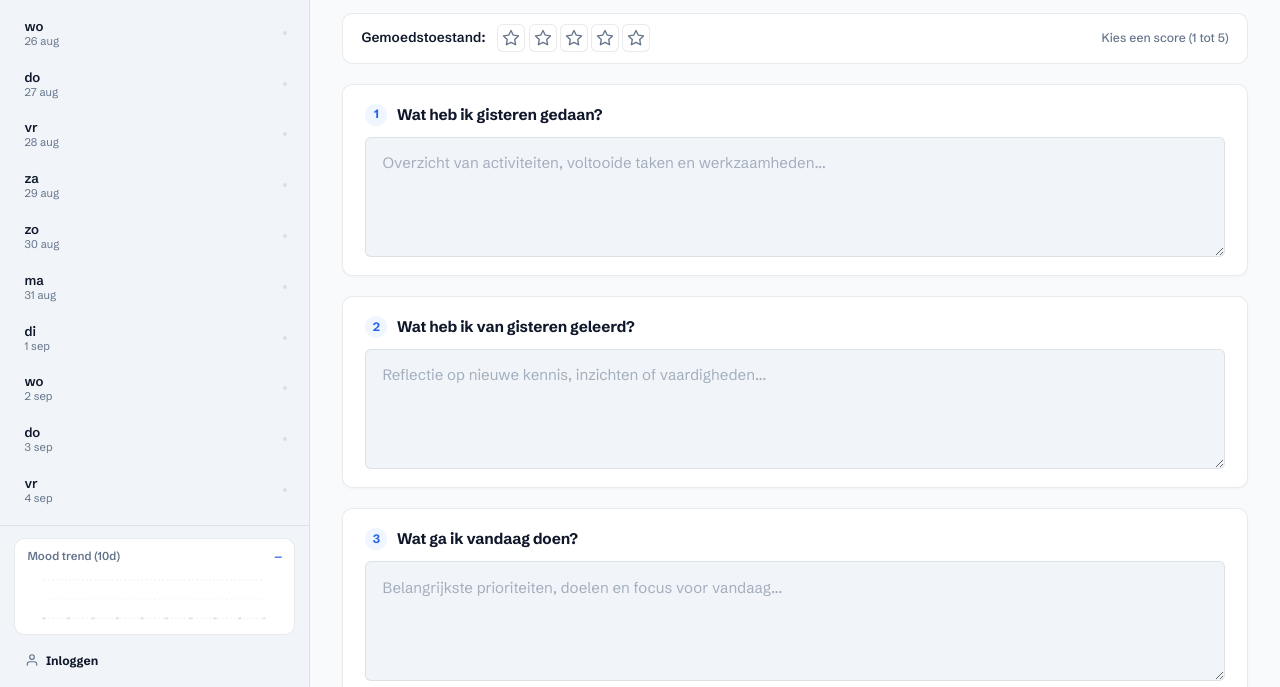
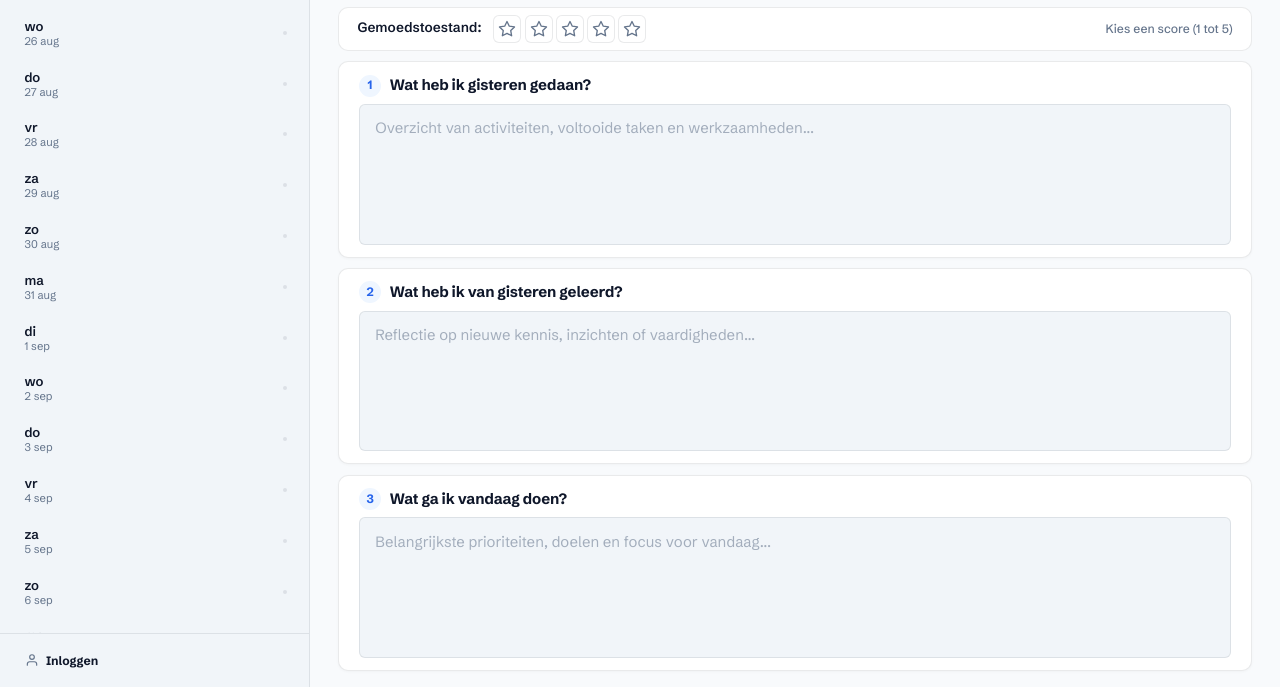
Before and after one commit to DaanHessen/futureproof-met-AI, a website with bundled scripts: page index.html in a window 1280 px wide. Shown: the part 113-800 px from the top of the page. Built offline with nearby package versions, Linux system fonts and the light colour scheme; files whose address does not match are found by name; a web font is replaced by a local one.

Commit message:
UI: verwijder mood trend uit zijbalk en laat 3 formulieren dynamisch de viewporthoogte vullen

```diff
--- a/css/style.css
+++ b/css/style.css
@@ -284,52 +284,6 @@ input, textarea {
   gap: 0.65rem;
 }
 
-.mood-chart-box {
-  background: var(--bg-surface);
-  border: 1px solid var(--border);
-  border-radius: var(--radius-md);
-  padding: 0.6rem 0.75rem 0.35rem;
-}
-
-.mood-chart-top {
-  display: flex;
-  justify-content: space-between;
-  align-items: center;
-  font-size: 0.72rem;
-  margin-bottom: 0.2rem;
-}
-
-.mood-chart-label {
-  color: var(--text-muted);
-  font-weight: 600;
-}
-
-.mood-chart-stat {
-  font-weight: 700;
-  font-family: var(--font-mono);
-  color: var(--accent-blue);
-}
-
-.mini-chart-svg {
-  width: 100%;
-  height: 60px;
-  display: block;
-}
-
-.chart-dot-active {
-  fill: var(--bg-surface);
-  stroke: var(--accent-blue);
-  stroke-width: 2;
-}
-
-.chart-dot-empty {
-  fill: var(--border);
-}
-
-.chart-point:hover circle {
-  stroke-width: 3;
-}
-
 .sidebar-user-btn {
   width: 100%;
   padding: 0.45rem 0.65rem;
@@ -536,19 +490,21 @@ input, textarea {
 }
 
 /* ==========================================================================
-   Verticale Vragenlayout (Onder elkaar, span over viewport, verticaal scrollbaar)
+   Verticale Vragenlayout (Dynamisch passend in de viewport, flexibele hoogte)
    ========================================================================== */
 .editor-workspace {
   flex: 1;
   display: flex;
   flex-direction: column;
-  padding: 1.25rem 2rem 3rem;
-  gap: 1.25rem;
+  padding: 0.85rem 1.75rem 1rem;
+  gap: 0.65rem;
   overflow-y: auto;
   overflow-x: hidden;
   height: 100%;
+  min-height: 0;
   min-width: 0;
   width: 100%;
+  box-sizing: border-box;
   scrollbar-width: thin;
 }
 
@@ -557,7 +513,7 @@ input, textarea {
   display: flex;
   align-items: center;
   justify-content: space-between;
-  padding: 0.65rem 1.15rem;
+  padding: 0.45rem 1.15rem;
   background: var(--bg-surface);
   border: 1px solid var(--border);
   border-radius: var(--radius-md);
@@ -631,24 +587,26 @@ input, textarea {
   font-weight: 500;
 }
 
-/* Verticale Stack: Vult de volledige beschikbare viewport breedte */
+/* Verticale Stack: Verdeelt alle overgebleven viewporthoogte evenredig */
 .questions-grid {
+  flex: 1;
   display: flex;
   flex-direction: column;
-  gap: 1.25rem;
+  gap: 0.65rem;
   width: 100%;
-  min-width: 0;
-  flex-shrink: 0;
+  min-height: 0;
   box-sizing: border-box;
 }
 
 .prompt-column {
+  flex: 1 1 0;
+  min-height: 90px;
   display: flex;
   flex-direction: column;
   background: var(--bg-surface);
   border: 1px solid var(--border);
   border-radius: var(--radius-md);
-  padding: 1.15rem 1.4rem;
+  padding: 0.75rem 1.25rem;
   width: 100%;
   min-width: 0;
   box-sizing: border-box;
@@ -665,18 +623,18 @@ input, textarea {
   display: flex;
   align-items: center;
   justify-content: space-between;
-  margin-bottom: 0.65rem;
+  margin-bottom: 0.45rem;
   flex-shrink: 0;
 }
 
 .prompt-title {
-  font-size: 0.96rem;
+  font-size: 0.94rem;
   font-weight: 700;
   color: var(--text-heading);
   letter-spacing: -0.01em;
   display: inline-flex;
   align-items: center;
-  gap: 0.6rem;
+  gap: 0.55rem;
 }
 
 .prompt-step-num {
@@ -694,21 +652,23 @@ input, textarea {
 }
 
 .prompt-textarea {
+  flex: 1;
+  height: 100%;
+  min-height: 0;
   width: 100%;
   min-width: 100%;
   max-width: 100%;
-  min-height: 120px;
   box-sizing: border-box;
-  padding: 0.85rem 1rem;
-  font-size: 0.94rem;
-  line-height: 1.6;
+  padding: 0.7rem 0.95rem;
+  font-size: 0.93rem;
+  line-height: 1.55;
   border-radius: var(--radius-sm);
   border: 1px solid var(--border);
   background: var(--bg-subtle);
   color: var(--text-main);
   outline: none;
   font-family: var(--font-sans);
-  resize: vertical;
+  resize: none;
   overflow-y: auto;
   scrollbar-width: thin;
   transition: border-color var(--transition), background var(--transition);
--- a/index.html
+++ b/index.html
@@ -74,11 +74,8 @@
         <!-- Dynamisch gevuld door app.js -->
       </nav>
 
-      <!-- Onderkant zijbalk: 10-dagen mood curve & gebruiker -->
+      <!-- Onderkant zijbalk: gebruiker -->
       <div class="sidebar-footer">
-        <div id="sidebar-mood-chart">
-          <!-- Dynamisch gevuld door mood-chart.js -->
-        </div>
         <button type="button" class="sidebar-user-btn" id="auth-btn" title="Account beheren">
           <svg width="14" height="14" viewBox="0 0 24 24" fill="none" stroke="currentColor" stroke-width="2" stroke-linecap="round" stroke-linejoin="round"><path d="M20 21v-2a4 4 0 0 0-4-4H8a4 4 0 0 0-4 4v2"/><circle cx="12" cy="7" r="4"/></svg>
           <strong id="auth-btn-label">Inloggen / Registreren</strong>
--- a/js/app.js
+++ b/js/app.js
@@ -25,7 +25,6 @@ import {
   pushAllEntriesToSupabase,
   fetchEntriesFromSupabase
 } from './storage.js';
-import { renderMoodChart } from './mood-chart.js';
 import { getDailyQuote } from './quotes.js';
 
 let activeDateStr = getTodayDateString();
@@ -42,7 +41,6 @@ document.addEventListener('DOMContentLoaded', async () => {
   initQuote();
   initMoodSelector();
   initQuestions();
-  initChart();
   initExport();
   initAuthModal();
   initDatabaseModal();
@@ -56,7 +54,6 @@ document.addEventListener('DOMContentLoaded', async () => {
 window.addEventListener('dagboek:saved', () => {
   renderSidebarDaysList();
   updateHeaderStats();
-  renderMoodChart('sidebar-mood-chart', (date) => selectDate(date));
 });
 
 function getTodayDateString() {
@@ -215,12 +212,6 @@ function renderSidebarDaysList() {
   });
 }
 
-function autoGrowTextarea(textarea) {
-  if (!textarea) return;
-  textarea.style.height = 'auto';
-  textarea.style.height = `${Math.max(120, textarea.scrollHeight)}px`;
-}
-
 function initQuestions() {
   const container = document.getElementById('questions-container');
   if (!container) return;
@@ -250,7 +241,6 @@ function initQuestions() {
     const textarea = document.getElementById(`input-${q.id}`);
     if (textarea) {
       textarea.addEventListener('input', () => {
-        autoGrowTextarea(textarea);
         triggerAutoSave();
       });
     }
@@ -335,7 +325,6 @@ function loadEntryForDate(dateStr) {
     const textarea = document.getElementById(`input-${q.id}`);
     if (textarea) {
       textarea.value = entry[q.id] || '';
-      autoGrowTextarea(textarea);
     }
   });
 
@@ -400,10 +389,6 @@ function initQuote() {
   window.addEventListener('dagboek:quote-updated', (e) => {
     render(e.detail);
   });
-}
-
-function initChart() {
-  renderMoodChart('sidebar-mood-chart', (date) => selectDate(date));
 }
 
 function updateHeaderStats() {
--- a/public/css/style.css
+++ b/public/css/style.css
@@ -284,52 +284,6 @@ input, textarea {
   gap: 0.65rem;
 }
 
-.mood-chart-box {
-  background: var(--bg-surface);
-  border: 1px solid var(--border);
-  border-radius: var(--radius-md);
-  padding: 0.6rem 0.75rem 0.35rem;
-}
-
-.mood-chart-top {
-  display: flex;
-  justify-content: space-between;
-  align-items: center;
-  font-size: 0.72rem;
-  margin-bottom: 0.2rem;
-}
-
-.mood-chart-label {
-  color: var(--text-muted);
-  font-weight: 600;
-}
-
-.mood-chart-stat {
-  font-weight: 700;
-  font-family: var(--font-mono);
-  color: var(--accent-blue);
-}
-
-.mini-chart-svg {
-  width: 100%;
-  height: 60px;
-  display: block;
-}
-
-.chart-dot-active {
-  fill: var(--bg-surface);
-  stroke: var(--accent-blue);
-  stroke-width: 2;
-}
-
-.chart-dot-empty {
-  fill: var(--border);
-}
-
-.chart-point:hover circle {
-  stroke-width: 3;
-}
-
 .sidebar-user-btn {
   width: 100%;
   padding: 0.45rem 0.65rem;
@@ -536,19 +490,21 @@ input, textarea {
 }
 
 /* ==========================================================================
-   Verticale Vragenlayout (Onder elkaar, span over viewport, verticaal scrollbaar)
+   Verticale Vragenlayout (Dynamisch passend in de viewport, flexibele hoogte)
    ========================================================================== */
 .editor-workspace {
   flex: 1;
   display: flex;
   flex-direction: column;
-  padding: 1.25rem 2rem 3rem;
-  gap: 1.25rem;
+  padding: 0.85rem 1.75rem 1rem;
+  gap: 0.65rem;
   overflow-y: auto;
   overflow-x: hidden;
   height: 100%;
+  min-height: 0;
   min-width: 0;
   width: 100%;
+  box-sizing: border-box;
   scrollbar-width: thin;
 }
 
@@ -557,7 +513,7 @@ input, textarea {
   display: flex;
   align-items: center;
   justify-content: space-between;
-  padding: 0.65rem 1.15rem;
+  padding: 0.45rem 1.15rem;
   background: var(--bg-surface);
   border: 1px solid var(--border);
   border-radius: var(--radius-md);
@@ -631,24 +587,26 @@ input, textarea {
   font-weight: 500;
 }
 
-/* Verticale Stack: Vult de volledige beschikbare viewport breedte */
+/* Verticale Stack: Verdeelt alle overgebleven viewporthoogte evenredig */
 .questions-grid {
+  flex: 1;
   display: flex;
   flex-direction: column;
-  gap: 1.25rem;
+  gap: 0.65rem;
   width: 100%;
-  min-width: 0;
-  flex-shrink: 0;
+  min-height: 0;
   box-sizing: border-box;
 }
 
 .prompt-column {
+  flex: 1 1 0;
+  min-height: 90px;
   display: flex;
   flex-direction: column;
   background: var(--bg-surface);
   border: 1px solid var(--border);
   border-radius: var(--radius-md);
-  padding: 1.15rem 1.4rem;
+  padding: 0.75rem 1.25rem;
   width: 100%;
   min-width: 0;
   box-sizing: border-box;
@@ -665,18 +623,18 @@ input, textarea {
   display: flex;
   align-items: center;
   justify-content: space-between;
-  margin-bottom: 0.65rem;
+  margin-bottom: 0.45rem;
   flex-shrink: 0;
 }
 
 .prompt-title {
-  font-size: 0.96rem;
+  font-size: 0.94rem;
   font-weight: 700;
   color: var(--text-heading);
   letter-spacing: -0.01em;
   display: inline-flex;
   align-items: center;
-  gap: 0.6rem;
+  gap: 0.55rem;
 }
 
 .prompt-step-num {
@@ -694,21 +652,23 @@ input, textarea {
 }
 
 .prompt-textarea {
+  flex: 1;
+  height: 100%;
+  min-height: 0;
   width: 100%;
   min-width: 100%;
   max-width: 100%;
-  min-height: 120px;
   box-sizing: border-box;
-  padding: 0.85rem 1rem;
-  font-size: 0.94rem;
-  line-height: 1.6;
+  padding: 0.7rem 0.95rem;
+  font-size: 0.93rem;
+  line-height: 1.55;
   border-radius: var(--radius-sm);
   border: 1px solid var(--border);
   background: var(--bg-subtle);
   color: var(--text-main);
   outline: none;
   font-family: var(--font-sans);
-  resize: vertical;
+  resize: none;
   overflow-y: auto;
   scrollbar-width: thin;
   transition: border-color var(--transition), background var(--transition);
```
Also changed, not shown: public/index.html (+1 -4 lines), public/js/app.js (+0 -15 lines).
